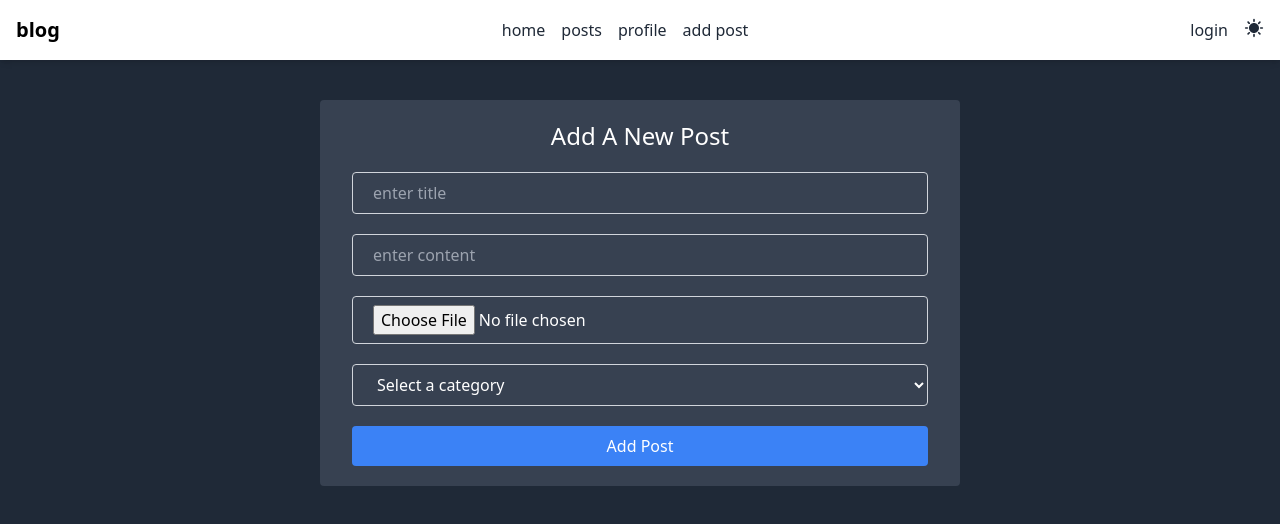
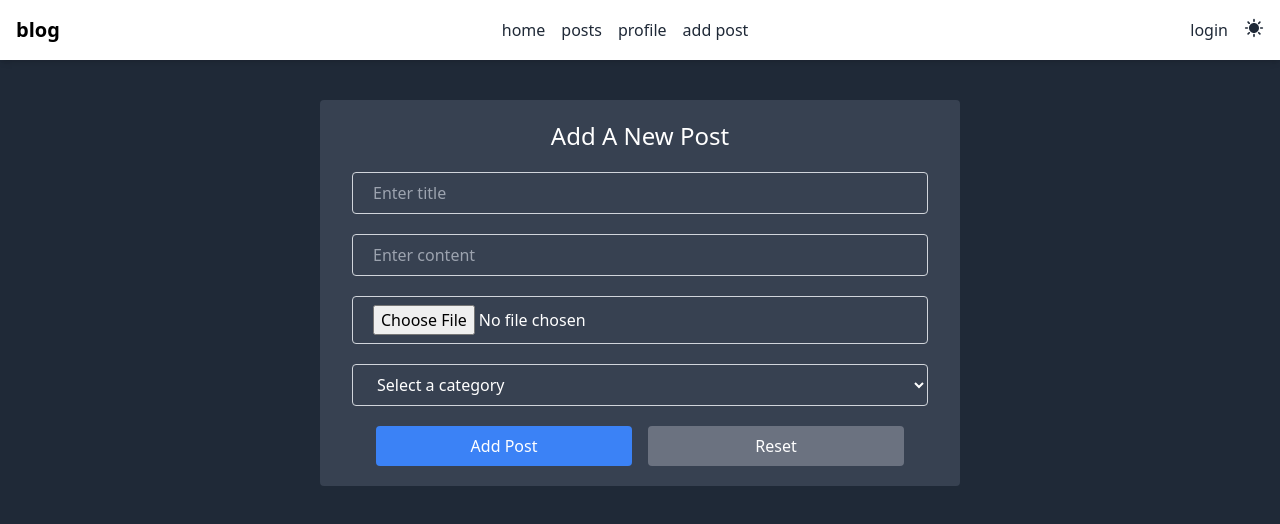
Before and after one commit to ibrahim-kurut/fullstack_blog_project, a React (Create React App) app in the folder frontend/: page /add-post in a window 1280 px wide. Shown: the top 524 px of the page. Built offline with nearby package versions, Linux system fonts and the light colour scheme.

Commit message:
add a new post

```diff
--- a/frontend/src/pages/AddPost.jsx
+++ b/frontend/src/pages/AddPost.jsx
@@ -1,9 +1,20 @@
-import React from 'react';
+import React, { useState } from 'react';
 import { useFormik } from "formik";
 import * as Yup from "yup";
 import { toast } from 'react-toastify';
 
+import { useDispatch, useSelector } from 'react-redux';
+import { createPost } from "../redux/Slices/postSlice";
+
 const AddPost = () => {
+
+
+    const { user } = useSelector(state => state.user);
+    const dispatch = useDispatch();
+
+    const userToken = user?.access;
+
+    const [previewImage, setPreviewImage] = useState(null);
 
     const formik = useFormik({
         initialValues: {
@@ -14,36 +25,55 @@ const AddPost = () => {
         },
         validationSchema: Yup.object({
             title: Yup.string()
-                .required("title is required")
-                .min(4, "title must be at least 4 characters"),
+                .required("Title is required")
+                .min(4, "Title must be at least 4 characters"),
             content: Yup.string()
-                .required("content is required")
-                .min(10, "content must be at least 10 characters"),
+                .required("Content is required")
+                .min(10, "Content must be at least 10 characters"),
             image: Yup.mixed()
-                .required("image is required"),
+                .required("Image is required"),
             category: Yup.string()
-                .required("category is required"),
+                .required("Category is required"),
         }),
-        onSubmit: (values, { resetForm }) => {
-            // Handle form submission logic
-            toast.success(`New post added successfully`);
-            console.log("values ", values);
-            // Reset the form fields
-            resetForm();
+        onSubmit: async (values, { resetForm }) => {
+            const formData = new FormData();
+            formData.append('title', values.title);
+            formData.append('content', values.content);
+            formData.append('image', values.image);
+            formData.append('category', values.category);
 
+
+
+
+            try {
+                await dispatch(createPost({ formData, token: userToken })).unwrap();
+                toast.success(`New post added successfully`);
+                resetForm();
+                setPreviewImage(null); // Reset the image inspection when success
+            } catch (error) {
+                toast.error(`Failed to add post: ${error.message}`);
+            }
         },
     });
+
+    const handleImageChange = (event) => {
+        const file = event.currentTarget.files[0];
+        if (file) {
+            setPreviewImage(URL.createObjectURL(file)); // Resim Ön izlemesini Hazırlama
+            formik.setFieldValue("image", file);
+        }
+    };
 
     return (
         <div className="container mx-auto flex justify-center mt-10">
             <div className="form-box w-[90%] md:w-1/2 bg-gray-700 rounded py-5">
-                <h2 className="text-center pb-5 capitalize text-2xl">add a new post</h2>
+                <h2 className="text-center pb-5 capitalize text-2xl">Add a New Post</h2>
                 <form onSubmit={formik.handleSubmit}>
-                    {/* title input */}
+                    {/* Title Input */}
                     <div className="mb-5">
                         <input
                             type="text"
-                            placeholder='enter title'
+                            placeholder='Enter title'
                             className={`block w-[90%] mx-auto bg-transparent border rounded py-2 px-5 outline-none ${formik.touched.title && formik.errors.title
                                 ? "border-red-500"
                                 : "border-gray-300"
@@ -55,11 +85,11 @@ const AddPost = () => {
                             <p className="text-red-300 text-sm mt-1  px-6">{formik.errors.title}</p>
                         ) : null}
                     </div>
-                    {/* content input*/}
+                    {/* Content Input */}
                     <div className="mb-5">
                         <input
                             type="text"
-                            placeholder='enter content'
+                            placeholder='Enter content'
                             className={`block w-[90%] mx-auto bg-transparent border rounded py-2 px-5 outline-none ${formik.touched.content && formik.errors.content
                                 ? "border-red-500"
                                 : "border-gray-300"
@@ -71,13 +101,11 @@ const AddPost = () => {
                             <p className="text-red-300 text-sm mt-1  px-6">{formik.errors.content}</p>
                         ) : null}
                     </div>
-                    {/* image input */}
+                    {/* Image Input */}
                     <div className="mb-5">
                         <input
                             type="file"
-                            onChange={(event) => {
-                                formik.setFieldValue("image", event.currentTarget.files[0]);
-                            }}
+                            onChange={handleImageChange} // Replacing the logic of changing the image
                             className={`block w-[90%] mx-auto bg-transparent border rounded py-2 px-5 outline-none ${formik.touched.image && formik.errors.image
                                 ? "border-red-500"
                                 : "border-gray-300"
@@ -87,30 +115,43 @@ const AddPost = () => {
                             <p className="text-red-300 text-sm mt-1  px-6">{formik.errors.image}</p>
                         ) : null}
                     </div>
-                    {/* select category */}
+                    {/* Image Preview */}
+                    {previewImage && (
+                        <div className="mb-5 flex justify-center">
+                            <img src={previewImage} alt="Preview" className="w-32 h-32 object-cover rounded" />
+                        </div>
+                    )}
+                    {/* Select Category */}
                     <div className="mb-5">
                         <select
-                            className={`block w-[90%] mx-auto bg-gray-700  border rounded py-2 px-5 outline-none ${formik.touched.category && formik.errors.category
+                            className={`block w-[90%] mx-auto bg-gray-700 border rounded py-2 px-5 outline-none ${formik.touched.category && formik.errors.category
                                 ? "border-red-500"
                                 : "border-gray-300"
                                 }`}
                             {...formik.getFieldProps("category")}
                         >
                             <option value="">Select a category</option>
-                            <option value="category1">Category 1</option>
-                            <option value="category2">Category 2</option>
-                            <option value="category3">Category 3</option>
+                            <option value="1">css</option>
+                            <option value="2">html</option>
+                            <option value="3">javascript</option>
+                            <option value="4">python</option>
                         </select>
                         {formik.touched.category && formik.errors.category ? (
                             <p className="text-red-300 text-sm mt-1  px-6">{formik.errors.category}</p>
                         ) : null}
                     </div>
-                    {/* btn */}
-                    <div className="flex justify-center">
+                    {/* Buttons */}
+                    <div className="flex justify-center space-x-4">
                         <button
                             type="submit"
-                            className="w-[90%] bg-blue-500 hover:bg-blue-700 rounded py-2">
+                            className="w-[40%] bg-blue-500 hover:bg-blue-700 rounded py-2">
                             Add Post
+                        </button>
+                        <button
+                            type="button"
+                            onClick={() => formik.resetForm()} // Add the field reset button
+                            className="w-[40%] bg-gray-500 hover:bg-gray-700 rounded py-2">
+                            Reset
                         </button>
                     </div>
                 </form>
--- a/frontend/src/redux/Slices/postSlice.js
+++ b/frontend/src/redux/Slices/postSlice.js
@@ -1,7 +1,7 @@
 import { createSlice, createAsyncThunk } from "@reduxjs/toolkit";
 import axios from "axios";
 
-// 3. get notes from server
+// 3. get posts from server
 export const getAllPosts = createAsyncThunk("posts/getAllPosts",
     async (_, thunkAPI) => {
         try {
@@ -13,6 +13,30 @@ export const getAllPosts = createAsyncThunk("posts/getAllPosts",
         }
     }
 );
+// 4. create a new post
+export const createPost = createAsyncThunk("posts/createPost",
+    async ({ formData, token }, thunkAPI) => {
+        try {
+            const res = await axios.post("http://127.0.0.1:8000/blog/api/posts/", formData, {
+                headers: {
+                    Authorization: `Bearer ${token}`, // Sending the user token with the request
+                    'Content-Type': 'multipart/form-data',
+                }
+            })
+            // Returning data if the request is successful
+            return res.data;
+        } catch (error) {
+
+            console.error('Error response:', error.response?.data || error.message);
+            return thunkAPI.rejectWithValue(error.response.data)
+        }
+    }
+)
+
+
+
+
+
 
 // 1. definition of Slice to manage data status
 const postsSlice = createSlice({
@@ -36,6 +60,19 @@ const postsSlice = createSlice({
                 state.status = "failed";
                 state.error = action.payload;
             });
+        // create a new post
+        builder
+            .addCase(createPost.pending, (state) => {
+                state.status = "loading";
+            })
+            .addCase(createPost.fulfilled, (state, action) => {
+                state.status = "succeeded";
+                state.posts.push(action.payload);
+            })
+            .addCase(createPost.rejected, (state, action) => {
+                state.status = "failed";
+                state.error = action.payload;
+            })
     }
 });
 
```
